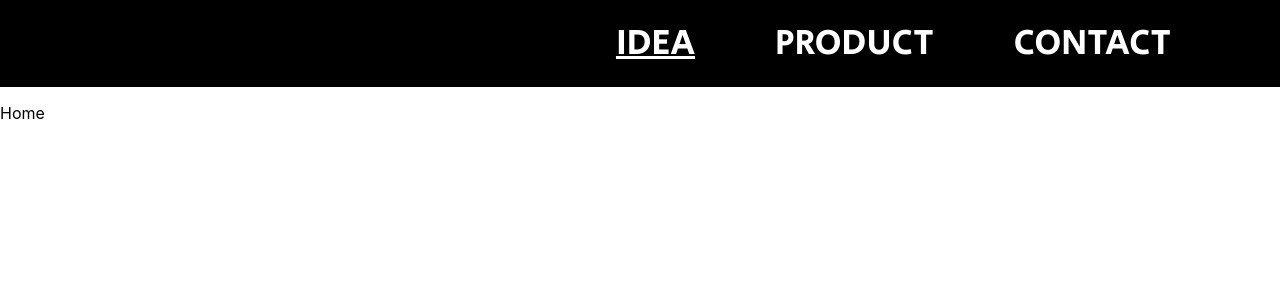
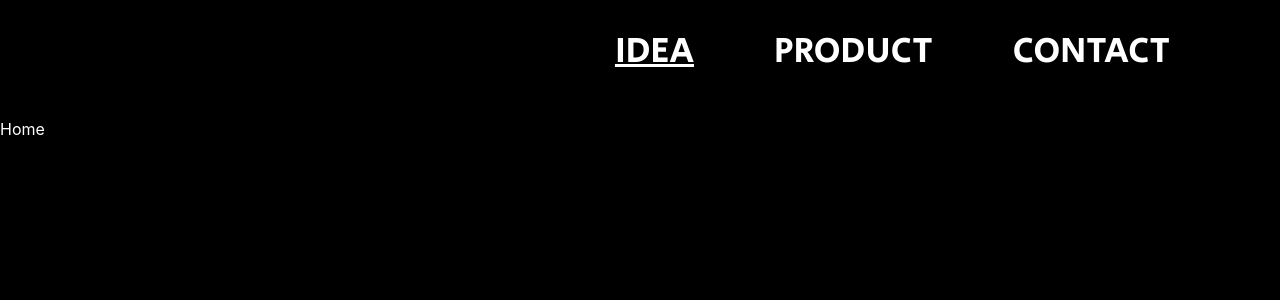
Before and after one commit to PoCInnovation/SpaceAppHackathon, a React (Create React App) app: page / in a window 1280 px wide. Shown: the top 300 px of the page. Built offline with nearby package versions, Linux system fonts and the light colour scheme.

Commit message:
add: black background

```diff
--- a/src/components/Header/Header.css
+++ b/src/components/Header/Header.css
@@ -1,12 +1,14 @@
 @import url('https://fonts.googleapis.com/css2?family=Secular+One&display=swap');
 
 .header {
+  display: flex;
   font-family: 'Secular One', sans-serif;
   width: 100%;
-  padding: 1px;
   position: sticky;
   background: black;
   color: white;
+  align-items: flex-end;
+  justify-content: flex-end;
 }
 
 .navbar {
@@ -16,6 +18,7 @@
   justify-content: flex-end;
   padding-right: 70px;
   list-style: none;
+  margin: 25px 0 25px 0;
 }
 
 .navbar .nav-element {
--- a/src/pages/Home.tsx
+++ b/src/pages/Home.tsx
@@ -1,12 +1,20 @@
-import React from 'react';
+import React, { useState } from 'react';
+import styled from 'styled-components';
 import { Header } from '../components/Header';
+
+const Container = styled.div`
+  background: black;
+  display: flex;
+  border: none;
+  flex-direction: column;
+`;
 
 function Home(): JSX.Element {
   return (
-    <div>
+    <Container style={{ height: window.innerHeight }}>
       <Header />
-      <p>Home</p>
-    </div>
+      <p style={{ color: 'white' }}>Home</p>
+    </Container>
   );
 }
 
```
